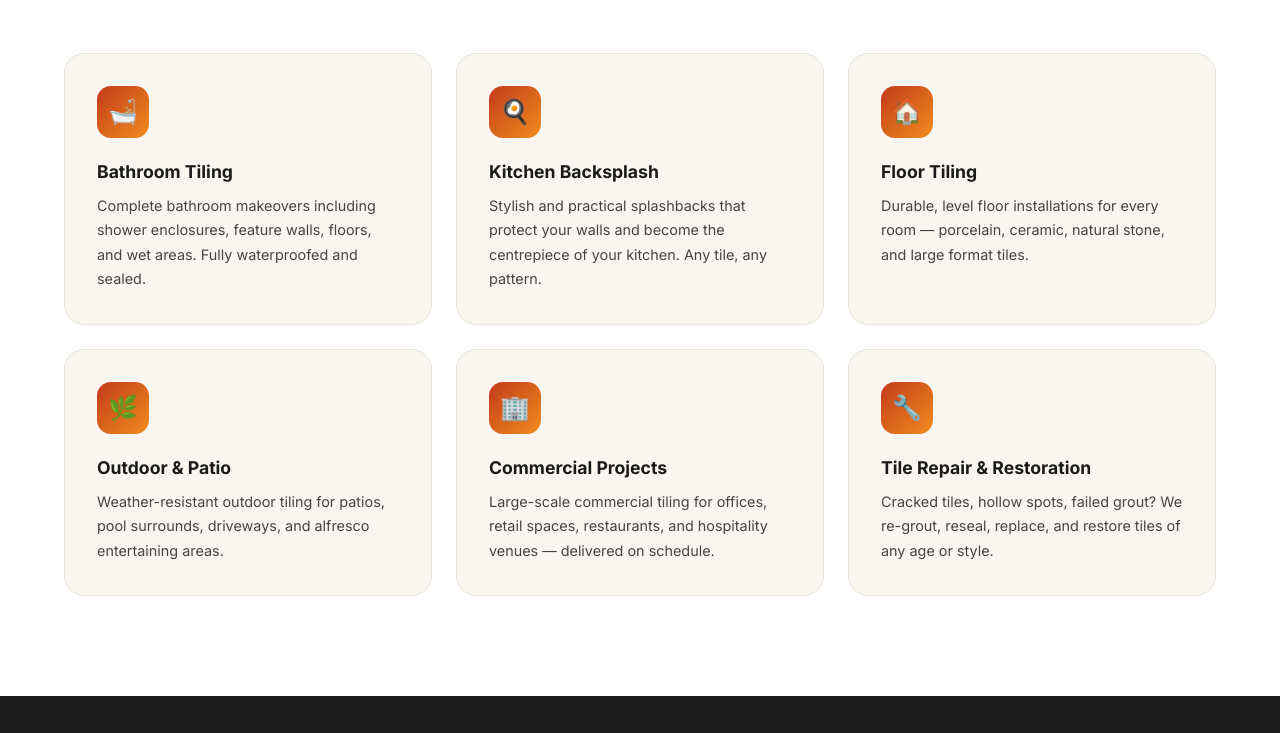
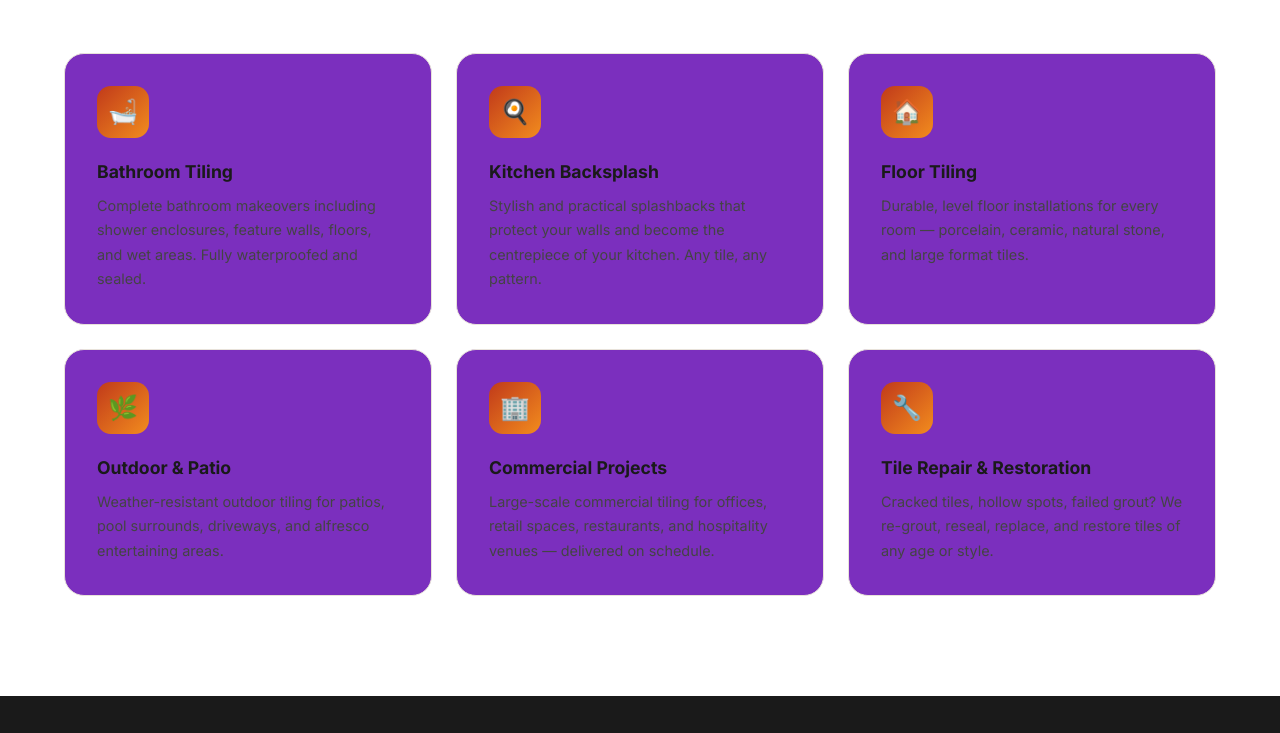
Before and after one commit to HerriePotterSoek/GFTPaintingContractors, a website: page index.html in a window 1280 px wide. Shown: the part 1076-1809 px from the top of the page. Drawn offline with nearby package versions, Linux system fonts and the light colour scheme.

Commit message:
test: purple background

```diff
--- a/index.html
+++ b/index.html
@@ -16,7 +16,7 @@
       --gradient:  linear-gradient(135deg, #C13A1A 0%, #F28C1E 100%);
       --dark:      #1A1A1A;
       --mid:       #444444;
-      --light:     #F9F6F2;
+      --light:     #7B2FBE;
       --white:     #FFFFFF;
       --border:    #E8E2DA;
       --shadow-sm: 0 2px 8px rgba(0,0,0,.08);
```
